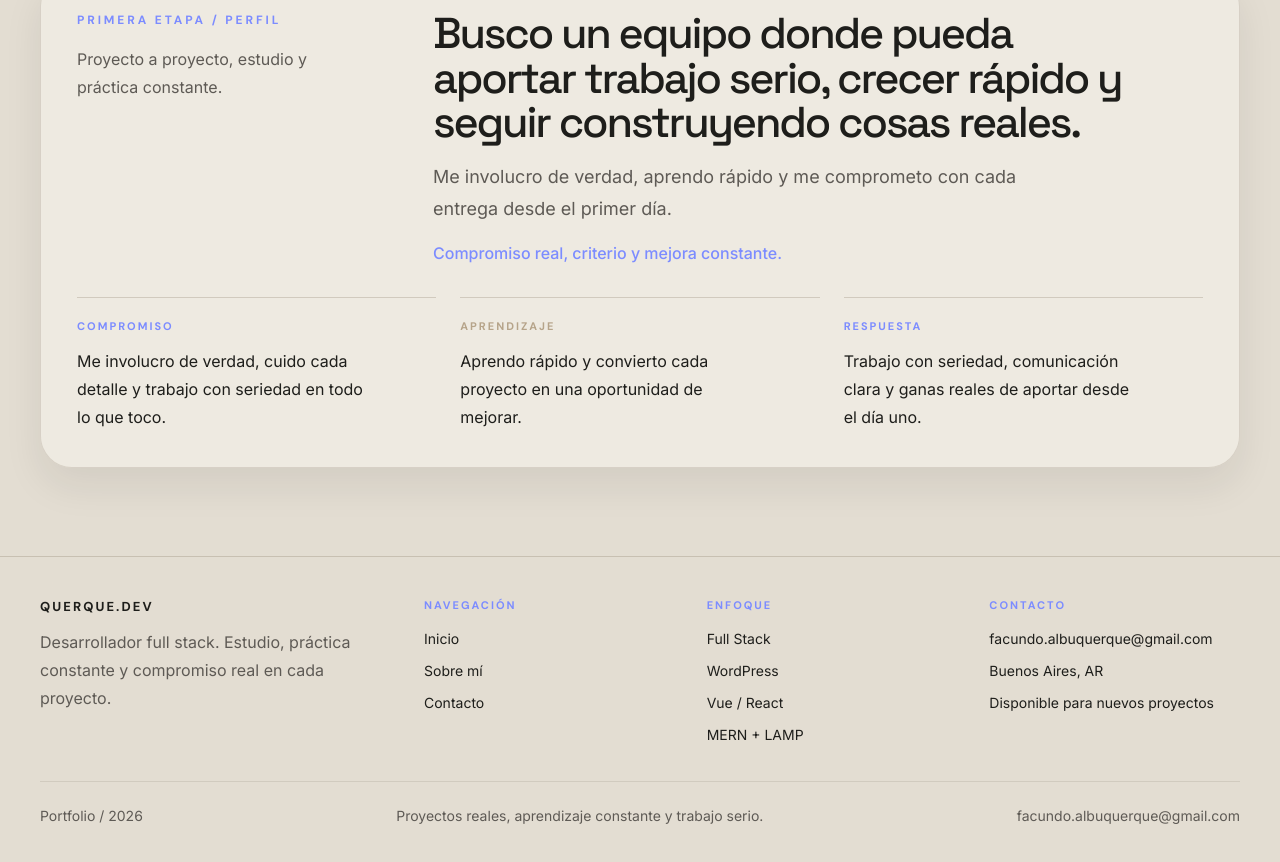
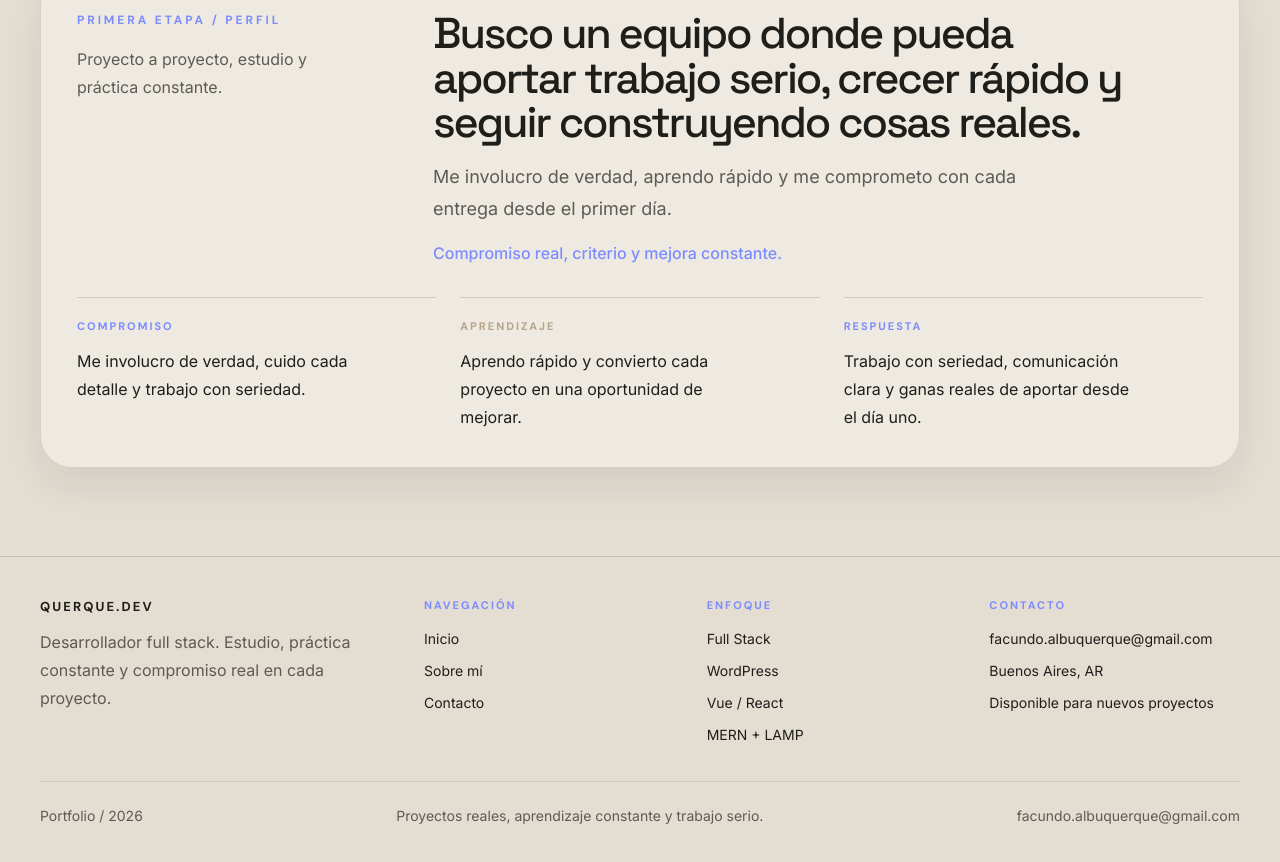
Before and after one commit to querques20/portafolio, a Vue app: page / in a window 1280 px wide. Shown: the part 3235-4097 px from the top of the page. Built offline with nearby package versions, Linux system fonts and the light colour scheme.

Commit message:
fix: remove 'todo lo que toco' phrase

```diff
--- a/src/content/portfolio.js
+++ b/src/content/portfolio.js
@@ -54,7 +54,7 @@ export const milestones = [
 ]
 
 export const pillars = [
-  ['COMPROMISO', 'Me involucro de verdad, cuido cada detalle y trabajo con seriedad en todo lo que toco.', 'var(--accent)'],
+  ['COMPROMISO', 'Me involucro de verdad, cuido cada detalle y trabajo con seriedad.', 'var(--accent)'],
   ['APRENDIZAJE', 'Aprendo rápido y convierto cada proyecto en una oportunidad de mejorar.',              'var(--earth)'],
   ['RESPUESTA',   'Trabajo con seriedad, comunicación clara y ganas reales de aportar desde el día uno.', 'var(--accent)'],
 ]
```
